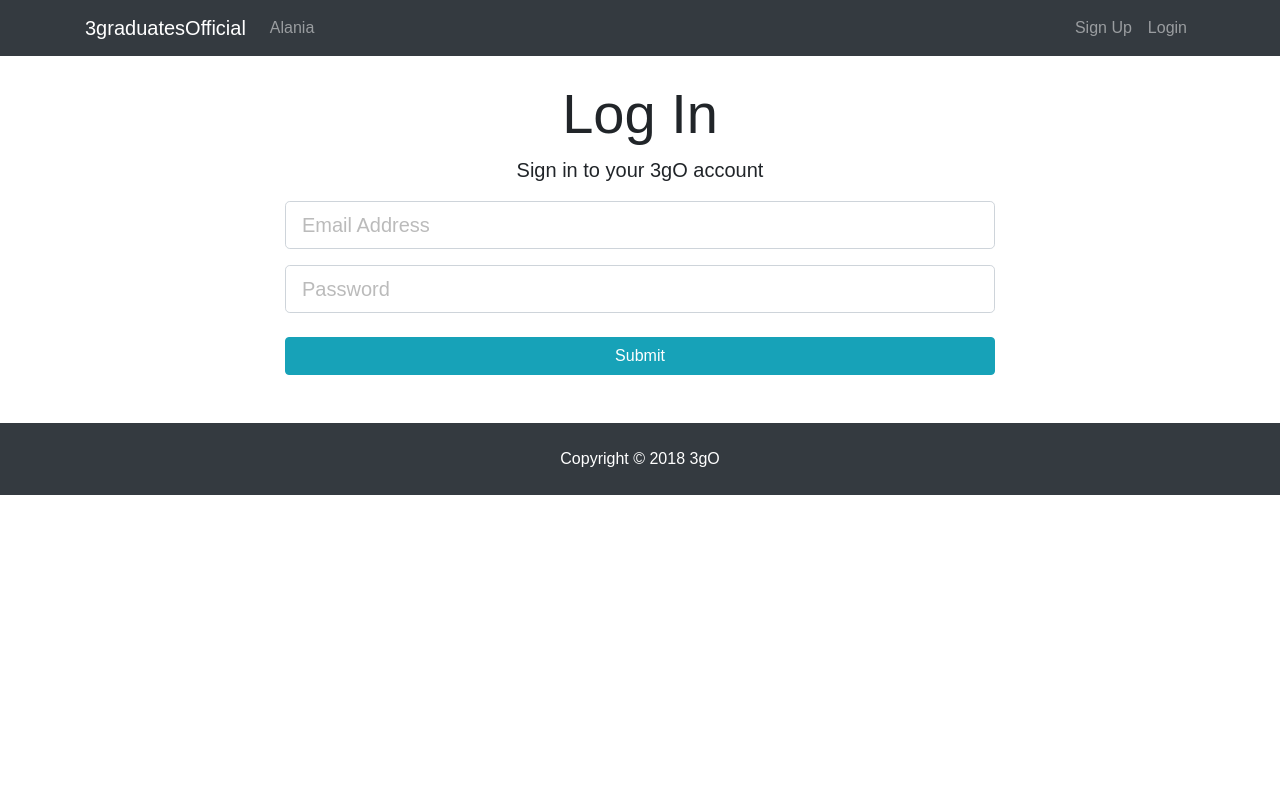
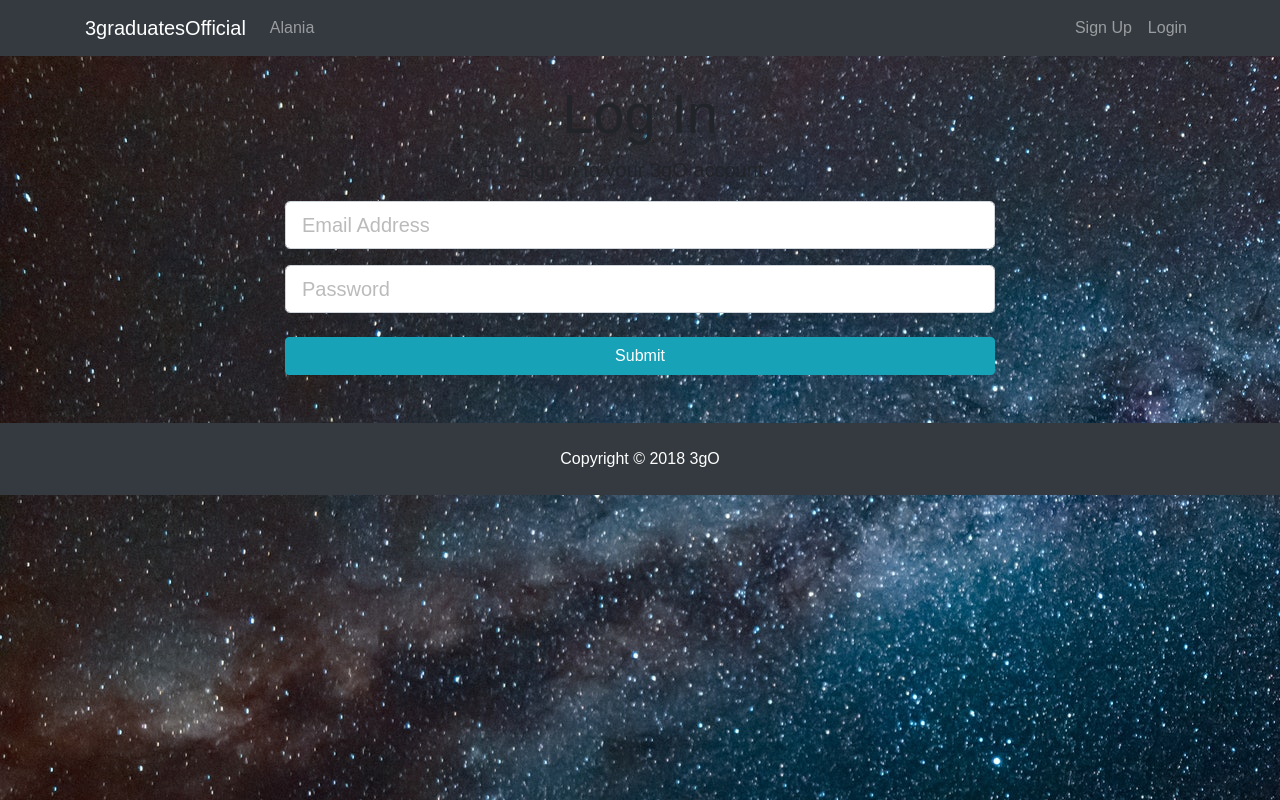
Before and after one commit to emitsianis/3graduatesOfficial, a React (Create React App) app in the folder client/: page /login in a window 1280 px wide. Built offline with nearby package versions, Linux system fonts and the light colour scheme.

Commit message:
added a space-themed background

```diff
--- a/client/src/components/dashboard/Dashboard.js
+++ b/client/src/components/dashboard/Dashboard.js
@@ -29,9 +29,12 @@ class Dashboard extends Component {
       //Check if logged in user has profile data
       if (Object.keys(profile).length > 0) {
         dashboardContent = (
-          <div>
+          <div className="card card-body bg-light mb-3">
+            <div className="row">
+              <div className="col-md-12">
                 <p className="lead text-muted">
-              Welcome <Link to={`/profile/${profile.handle}`}>{user.name}</Link>
+                  Welcome{" "}
+                  <Link to={`/profile/${profile.handle}`}>{user.name}</Link>
                 </p>
                 <ProfileActions />
                 <Experience experience={profile.experience} />
@@ -43,6 +46,8 @@ class Dashboard extends Component {
                 >
                   Delete my Acount
                 </button>
+              </div>
+            </div>
           </div>
         );
       } else {
--- a/client/src/components/profiles/Profiles.js
+++ b/client/src/components/profiles/Profiles.js
@@ -31,7 +31,9 @@ class Profiles extends Component {
         <div className="container">
           <div className="row">
             <div className="col-md-12">
-              <h1 className="display-4 text-center">List of Alania</h1>
+              <h1 className="display-4 text-center" style={{ color: "white" }}>
+                List of Alania
+              </h1>
               <p className="lead text-center">
                 Browse and connect with dudes/girls
               </p>
--- a/client/src/index.css
+++ b/client/src/index.css
@@ -2,4 +2,7 @@ body {
   margin: 0;
   padding: 0;
   font-family: sans-serif;
+  background-image: url("./bgd.jpeg");
+  background-attachment: fixed;
+  background-repeat: no-repeat;
 }
```
Also changed, not shown: client/src/bgd.jpeg (added). Lines whose indentation alone changed are shown as unchanged.
